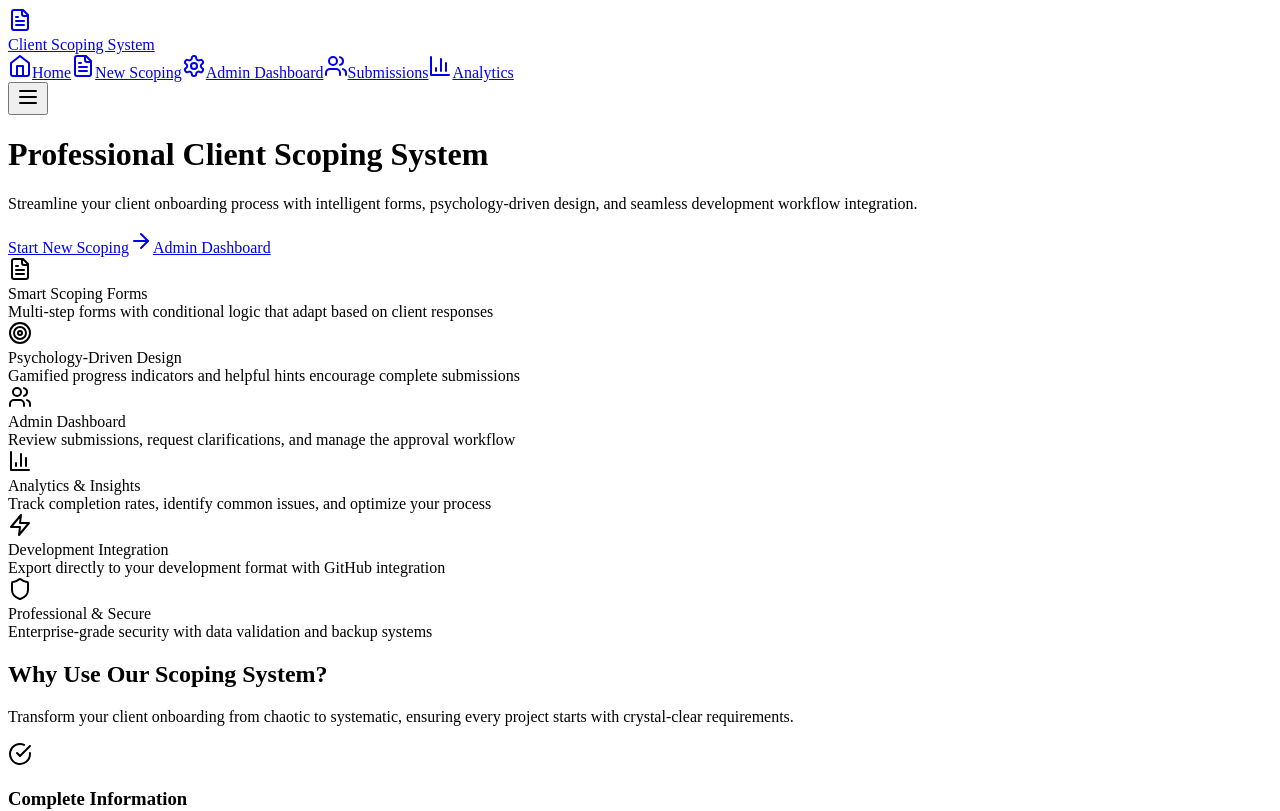
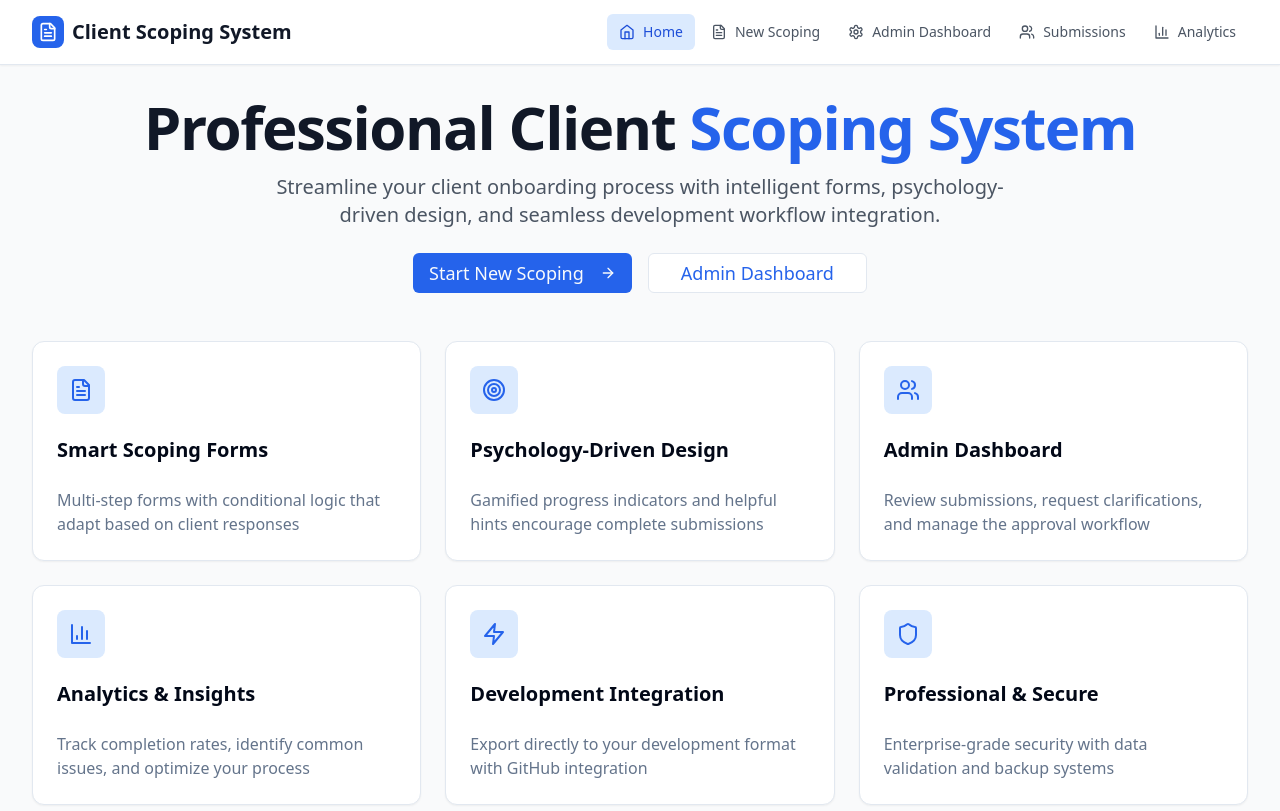
Before and after one commit to wookiesareppl2/scoping-platform, a React (Vite) app: page / in a window 1280 px wide. Shown: the top 811 px of the page. Built offline with nearby package versions, Linux system fonts and the light colour scheme.

Commit message:
fix: update index.css with proper Tailwind imports and CSS variables

```diff
--- a/src/index.css
+++ b/src/index.css
@@ -0,0 +1,126 @@
+@tailwind base;
+@tailwind components;
+@tailwind utilities;
+
+@layer base {
+  :root {
+    --background: 0 0% 100%;
+    --foreground: 222.2 84% 4.9%;
+    --card: 0 0% 100%;
+    --card-foreground: 222.2 84% 4.9%;
+    --popover: 0 0% 100%;
+    --popover-foreground: 222.2 84% 4.9%;
+    --primary: 221.2 83.2% 53.3%;
+    --primary-foreground: 210 40% 98%;
+    --secondary: 210 40% 96%;
+    --secondary-foreground: 222.2 84% 4.9%;
+    --muted: 210 40% 96%;
+    --muted-foreground: 215.4 16.3% 46.9%;
+    --accent: 210 40% 96%;
+    --accent-foreground: 222.2 84% 4.9%;
+    --destructive: 0 84.2% 60.2%;
+    --destructive-foreground: 210 40% 98%;
+    --border: 214.3 31.8% 91.4%;
+    --input: 214.3 31.8% 91.4%;
+    --ring: 221.2 83.2% 53.3%;
+    --radius: 0.5rem;
+  }
+
+  .dark {
+    --background: 222.2 84% 4.9%;
+    --foreground: 210 40% 98%;
+    --card: 222.2 84% 4.9%;
+    --card-foreground: 210 40% 98%;
+    --popover: 222.2 84% 4.9%;
+    --popover-foreground: 210 40% 98%;
+    --primary: 217.2 91.2% 59.8%;
+    --primary-foreground: 222.2 84% 4.9%;
+    --secondary: 217.2 32.6% 17.5%;
+    --secondary-foreground: 210 40% 98%;
+    --muted: 217.2 32.6% 17.5%;
+    --muted-foreground: 215 20.2% 65.1%;
+    --accent: 217.2 32.6% 17.5%;
+    --accent-foreground: 210 40% 98%;
+    --destructive: 0 62.8% 30.6%;
+    --destructive-foreground: 210 40% 98%;
+    --border: 217.2 32.6% 17.5%;
+    --input: 217.2 32.6% 17.5%;
+    --ring: 224.3 76.3% 94.1%;
+  }
+}
+
+@layer base {
+  * {
+    @apply border-border;
+  }
+  body {
+    @apply bg-background text-foreground;
+  }
+}
+
+/* Additional base styles for better typography and spacing */
+@layer base {
+  html {
+    @apply scroll-smooth;
+  }
+
+  body {
+    @apply font-sans antialiased;
+    font-feature-settings: "rlig" 1, "calt" 1;
+  }
+
+  h1, h2, h3, h4, h5, h6 {
+    @apply font-semibold tracking-tight;
+  }
+
+  h1 {
+    @apply text-4xl lg:text-5xl;
+  }
+
+  h2 {
+    @apply text-3xl lg:text-4xl;
+  }
+
+  h3 {
+    @apply text-2xl lg:text-3xl;
+  }
+
+  h4 {
+    @apply text-xl lg:text-2xl;
+  }
+
+  h5 {
+    @apply text-lg lg:text-xl;
+  }
+
+  h6 {
+    @apply text-base lg:text-lg;
+  }
+
+  p {
+    @apply leading-7;
+  }
+
+  a {
+    @apply text-primary hover:text-primary/80 transition-colors;
+  }
+
+  button {
+    @apply transition-colors;
+  }
+}
+
+/* Custom utility classes */
+@layer utilities {
+  .text-balance {
+    text-wrap: balance;
+  }
+
+  .container-padding {
+    @apply px-4 sm:px-6 lg:px-8;
+  }
+
+  .section-padding {
+    @apply py-12 sm:py-16 lg:py-20;
+  }
+}
```
